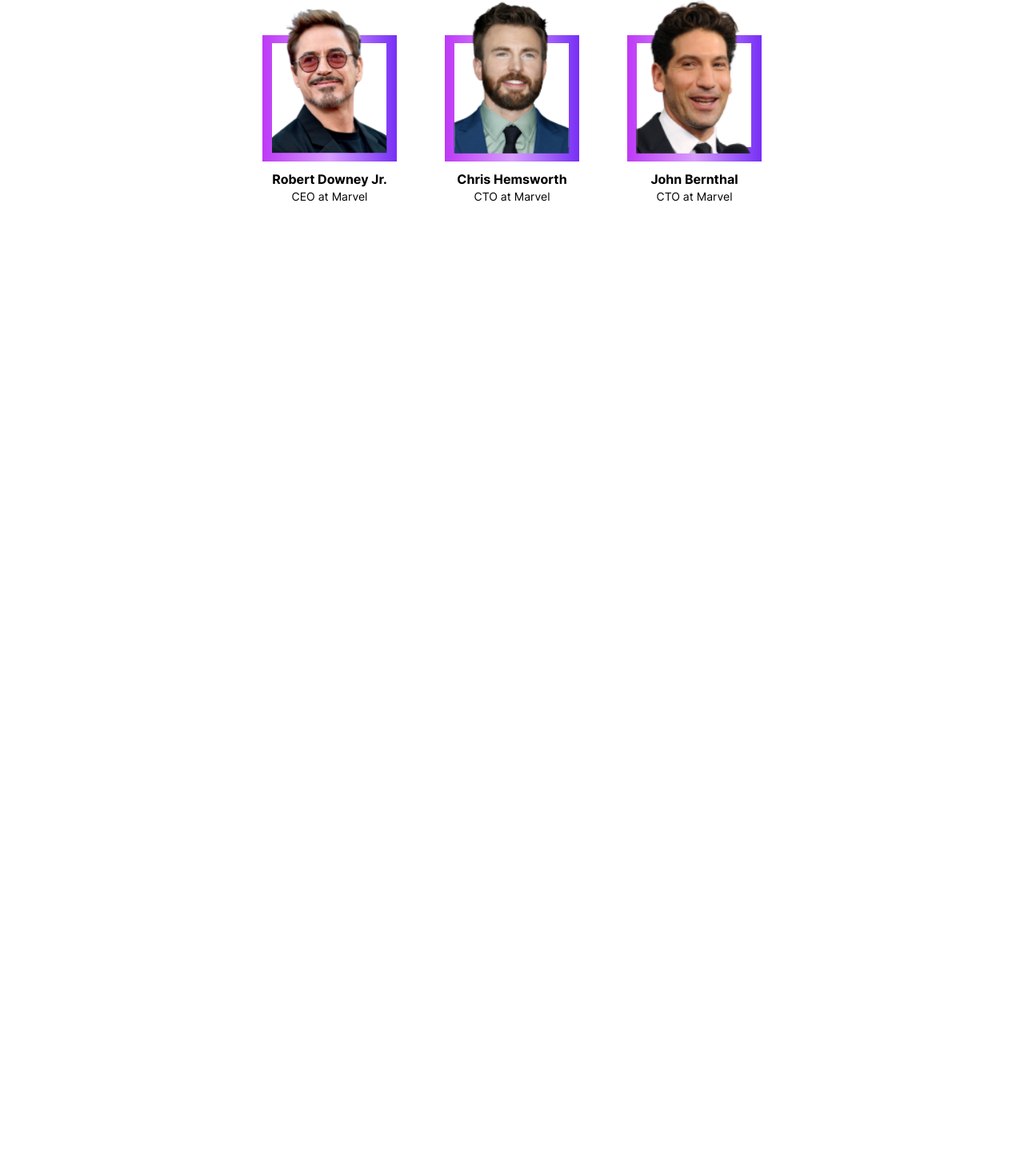
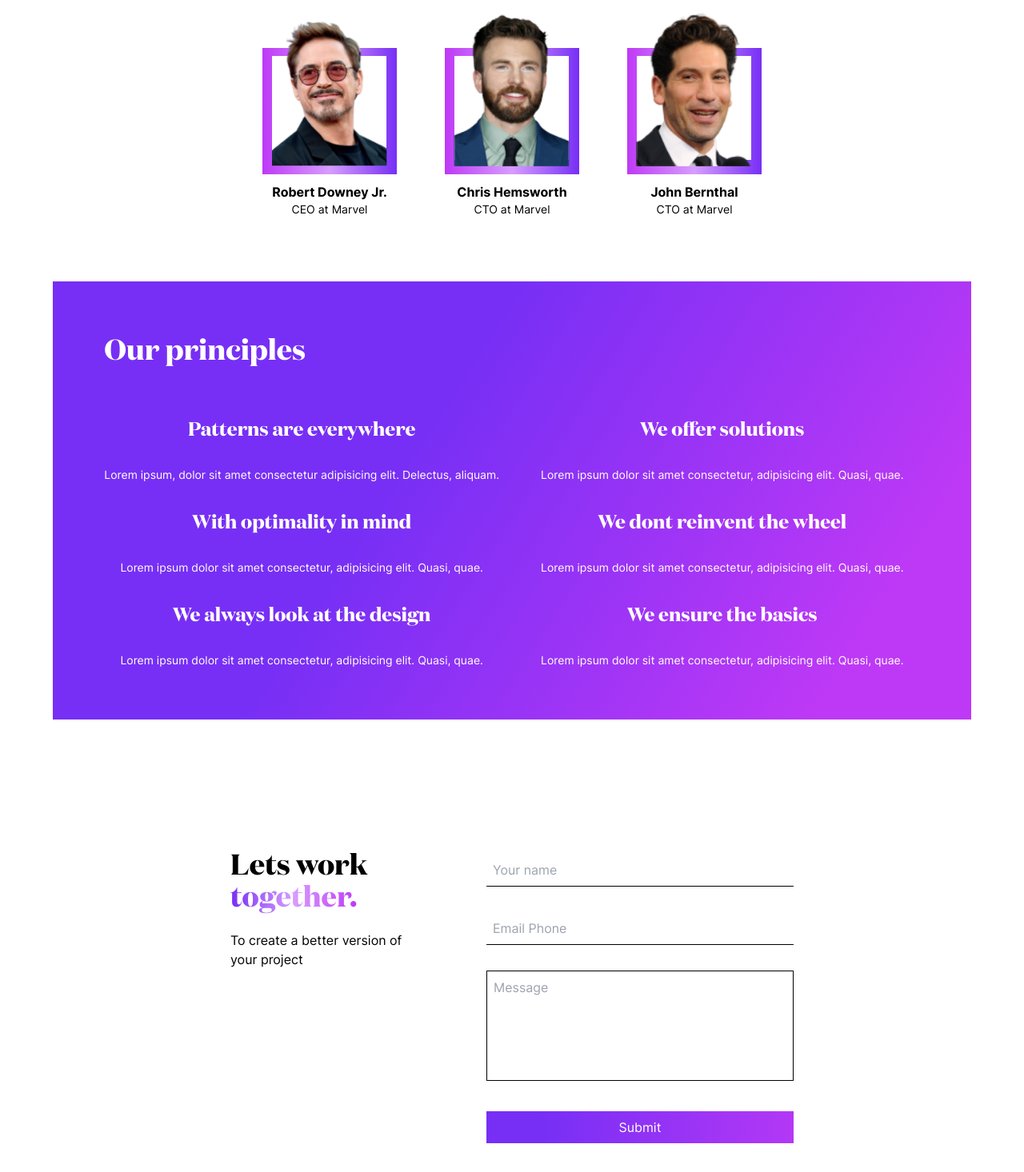
Before and after one commit to bhatshakran/designagency, a Next.js app: page /about in a window 1280 px wide. Shown: the part 339-1805 px from the top of the page at 80% size. Before the commit the page ends 800 px from the top, so only its background shows below. Built offline with nearby package versions, Linux system fonts and the light colour scheme.

Commit message:
Fixed contact form responsiveness issue

```diff
--- a/components/contact.tsx
+++ b/components/contact.tsx
@@ -6,29 +6,29 @@ const Contact = () => {
     <Container>
       <div className='mt-40'>
         <div className='flex flex-col md:flex-row items-center md:items-baseline gap-20 '>
-          <div className='md:w-60  '>
-            <h1 className='text-4xl font-domaine '>
+          <div className='w-60'>
+            <h1 className='text-3xl sm:text-4xl font-domaine '>
               Lets work <span>together.</span>
             </h1>
             <p className='mt-6'>To create a better version of your project</p>
           </div>
           <div>
             <form action='/' className='flex flex-col items-center mx-0 gap-8'>
-              <div className='w-96'>
+              <div className='w-60 md:w-96'>
                 <input
                   type='text'
                   placeholder='Your name'
                   className=' border-b w-full border-black p-2 outline-none focus:border-purple-600 focus:border-b-2'
                 />
               </div>
-              <div className='w-96'>
+              <div className='w-60 md:w-96'>
                 <input
                   type='text'
                   placeholder='Email Phone'
                   className='border-b w-full border-black p-2 outline-none focus:border-purple-600 focus:border-b-2'
                 />
               </div>
-              <div className=' w-96'>
+              <div className=' w-60 md:w-96'>
                 <textarea
                   py-2
                   name='msg'
@@ -40,13 +40,13 @@ const Contact = () => {
                 />
               </div>
 
-              <div className='w-96'>
+              <div className='w-60 md:w-96'>
                 <button className='btn' type='submit'>
                   Submit
                 </button>
               </div>
 
-              <div className='w-96'>
+              <div className='w-60 md:w-96'>
                 <p>
                   By submitting this, you agree to our Terms and Conditions &
                   Privacy Policy
--- a/pages/about.tsx
+++ b/pages/about.tsx
@@ -1,4 +1,5 @@
 import React from 'react';
+import Contact from '../components/contact';
 import Container from '../components/container';
 import Member from '../components/member';
 
@@ -7,11 +8,11 @@ const About = () => {
     <Container>
       <div className='mt-20'>
         <div className='flex items-center flex-col text-center'>
-          <div>
-            <span className='text-5xl font-domaine md:text-7xl'>
+          <div className='flex items-center flex-col'>
+            <span className='text-4xl sm:text-5xl font-domaine md:text-7xl'>
               Get to know us
             </span>
-            <p className='max-w-sm mt-6 md:max-w-xl'>
+            <p className='text-xs  sm:text-md w-48 sm:max-w-sm mt-6 md:max-w-xl'>
               We focus our efforts on creating solutions to discuss each one
               bringing you a step closer to the optimal version.
             </p>
@@ -34,6 +35,74 @@ const About = () => {
             </div>
           </div>
         </div>
+
+        <div className='principles text-white mt-20 py-16 px-8 sm:p-16'>
+          <div>
+            <h2 className='w-auto font-domaine text-3xl sm:text-4xl '>
+              Our principles
+            </h2>
+          </div>
+
+          <div className='grid grid-cols-1 sm:grid-cols-2 mt-16 gap-16 sm:gap-8'>
+            <div className='flex flex-col sm:items-center justify-between '>
+              <h4 className='text-lg sm:text-2xl mb-4 sm:mb-8 font-domaine'>
+                Patterns are everywhere
+              </h4>
+              <p className='text-sm sm:text-md'>
+                Lorem ipsum, dolor sit amet consectetur adipisicing elit.
+                Delectus, aliquam.
+              </p>
+            </div>
+            <div className='flex flex-col sm:items-center justify-between'>
+              <h4 className='text-lg sm:text-2xl mb-4 sm:mb-8 font-domaine'>
+                We offer solutions
+              </h4>
+              <p className='text-sm sm:text-md'>
+                Lorem ipsum dolor sit amet consectetur, adipisicing elit. Quasi,
+                quae.
+              </p>
+            </div>
+            <div className='flex flex-col sm:items-center justify-between'>
+              <h4 className='text-lg sm:text-2xl mb-4 sm:mb-8 font-domaine'>
+                With optimality in mind
+              </h4>
+              <p className='text-sm sm:text-md'>
+                Lorem ipsum dolor sit amet consectetur, adipisicing elit. Quasi,
+                quae.
+              </p>
+            </div>
+            <div className='flex flex-col sm:items-center justify-between'>
+              <h4 className='text-lg sm:text-2xl mb-4 sm:mb-8 font-domaine'>
+                We dont reinvent the wheel
+              </h4>
+              <p className='text-sm sm:text-md'>
+                Lorem ipsum dolor sit amet consectetur, adipisicing elit. Quasi,
+                quae.
+              </p>
+            </div>
+            <div className='flex flex-col sm:items-center justify-between'>
+              <h4 className='text-lg sm:text-2xl mb-4 sm:mb-8 font-domaine'>
+                We always look at the design
+              </h4>
+              <p className='text-sm sm:text-md'>
+                Lorem ipsum dolor sit amet consectetur, adipisicing elit. Quasi,
+                quae.
+              </p>
+            </div>
+            <div className='flex flex-col sm:items-center justify-between'>
+              <h4 className='text-lg sm:text-2xl mb-4 sm:mb-8 font-domaine'>
+                We ensure the basics
+              </h4>
+              <p className='text-sm sm:text-md'>
+                Lorem ipsum dolor sit amet consectetur, adipisicing elit. Quasi,
+                quae.
+              </p>
+            </div>
+          </div>
+        </div>
+
+        <Contact />
+        {/* <Footer */}
       </div>
     </Container>
   );
--- a/styles/globals.css
+++ b/styles/globals.css
@@ -136,6 +136,10 @@
     background: linear-gradient(271.19deg, #be39f6 -14.63%, #772ff5 82.5%);
     @apply text-white w-full px-6 py-2;
   }
+
+  .principles {
+    background: linear-gradient(302.38deg, #be39f6 12.85%, #772ff5 61.46%);
+  }
   @media screen and (max-width: 640px) {
     .hero_txt::before {
       height: 80px;
```
